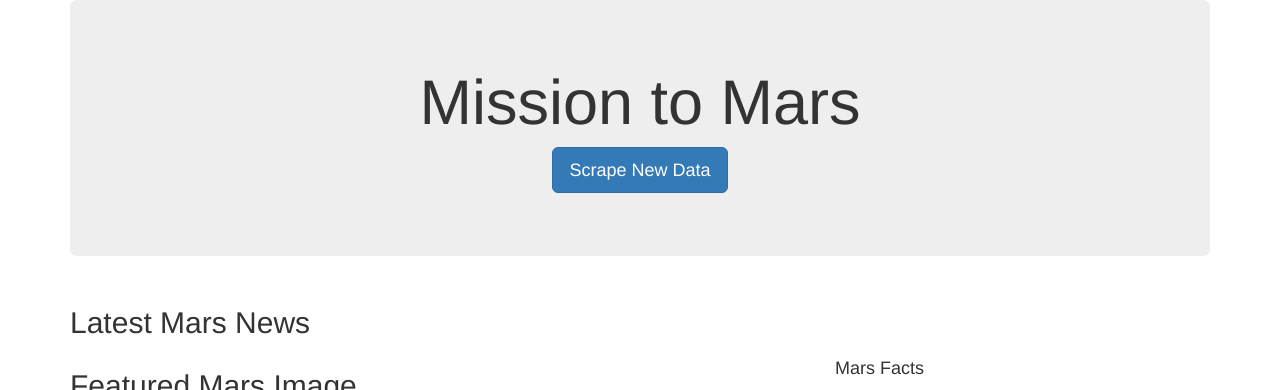
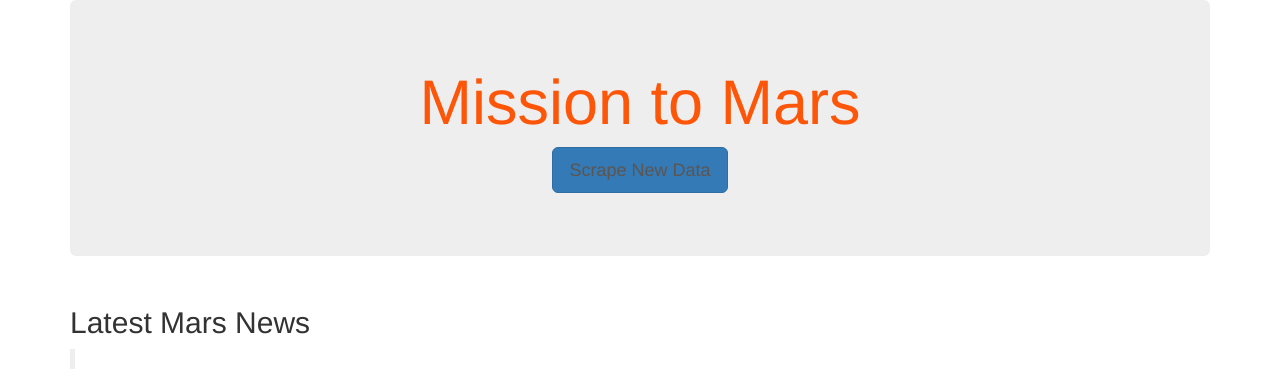
Before and after one commit to naomishields/Mission-to-Mars, a Flask app: page / in a window 1280 px wide. Shown: the top 390 px of the page. Run offline with Flask 2, Linux system fonts and the light colour scheme; data that the repository does not hold is empty; some libraries are stand-ins or nearby versions.

Commit message:
deliverable 3 completed

```diff
--- a/templates/index.html
+++ b/templates/index.html
@@ -4,6 +4,7 @@
     <meta charset="UTF-8" />
     <meta name="viewport" content="width=device-width, initial-scale=1.0" />
     <meta http-equiv="X-UA-Compatible" content="ie=edge" />
+    <meta name="viewport" content="width=device-width, initial-scale=1, maximum-scale=1, user-scalable=no">
     <title>Mission to Mars</title>
     <link
       rel="stylesheet"
@@ -14,9 +15,9 @@
     <div class="container">
       <!-- Add Jumbotron to Header -->
       <div class="jumbotron text-center">
-        <h1>Mission to Mars</h1>
+        <h1 style="color:rgb(253, 86, 9);" class="display-4">Mission to Mars</h1>
         <!-- Add a button to activate scraping script -->
-        <p><a class="btn btn-primary btn-lg" href="/scrape" role="button">Scrape New Data</a></p>
+        <p><a class="btn btn-primary btn-lg" style="color:rgb(92, 85, 81);" href="/scrape" role="button">Scrape New Data</a></p>
       </div>
       <!-- Add section for Mars News -->
       <div class="row" id="mars-news">
@@ -25,7 +26,9 @@
             <div class="media-body">
               <h2>Latest Mars News</h2>
               <h4 class="media-heading">{{ mars.news_title }}</h4>
+              <blockquote>
               <p>{{ mars.news_paragraph }}</p>
+              </blockquote>
             </div>
           </div>
         </div>
```
